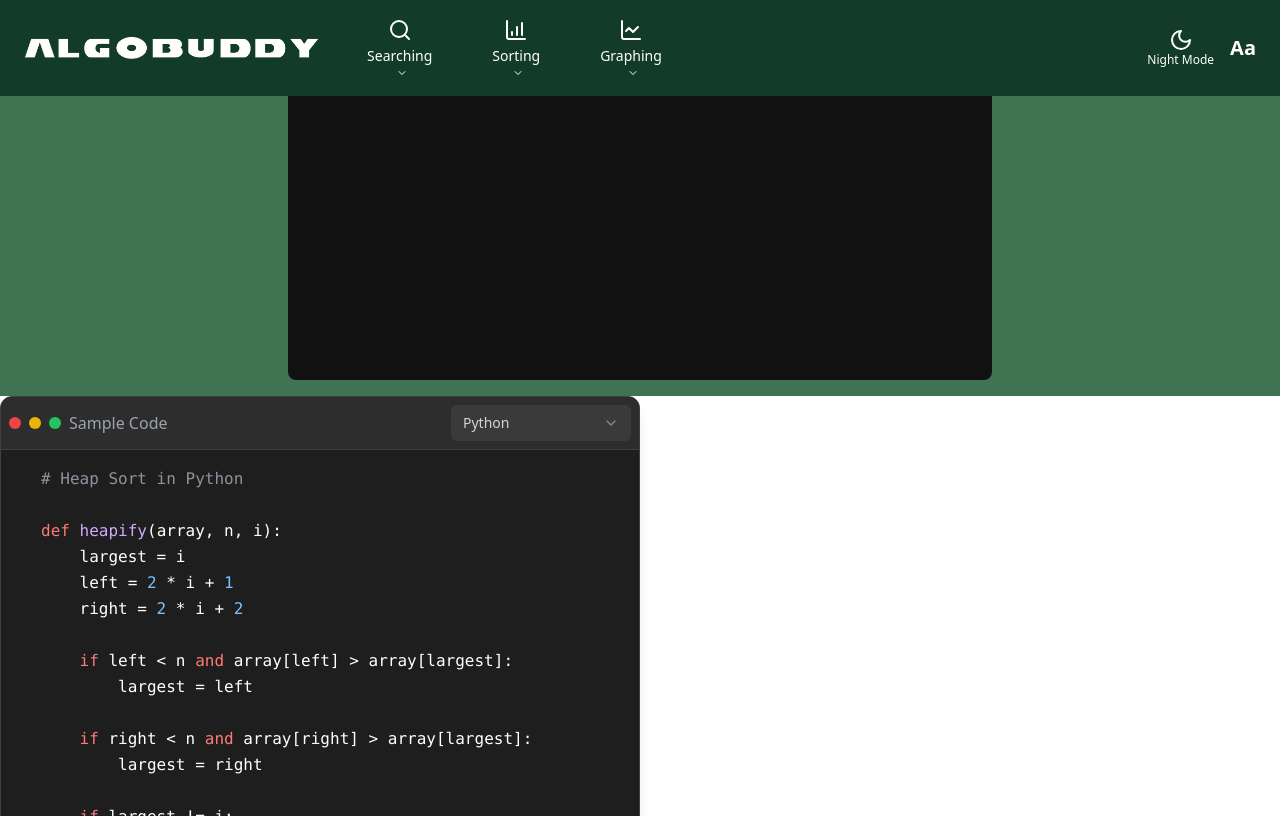
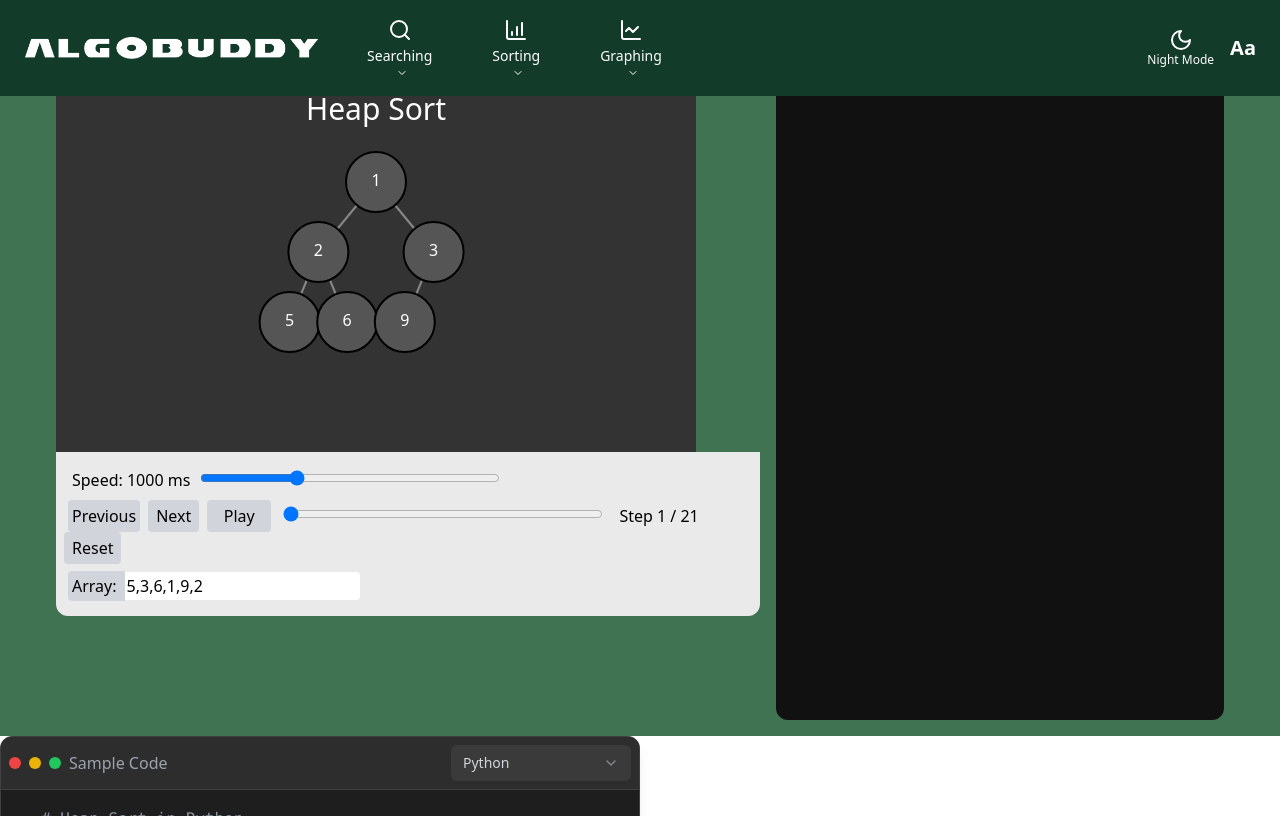
Before and after one commit to Taiyo10/AlgoBuddy, a React (Vite) app in the folder algobuddy/: page /heapsort in a window 1280 px wide. Built offline with nearby package versions, Linux system fonts and the light colour scheme.

Commit message:
update logger css

```diff
--- a/algobuddy/src/Visualizers/BaseViz/ArrayViz.jsx
+++ b/algobuddy/src/Visualizers/BaseViz/ArrayViz.jsx
@@ -88,7 +88,7 @@ const ArrayVisualizer = forwardRef(({ data, speed=1000, title}, ref) => {
 
     // Add zoom behavior to the whole SVG
     const zoom = d3.zoom()
-      .scaleExtent([0.5, 5]) // optional, limit zoom in/out
+      .scaleExtent([0.5,]) // optional, limit zoom in/out
       .on("zoom", (event) => {
         const svg = d3.select(svgRef.current);
         const svgWidth = svg.node().clientWidth;
--- a/algobuddy/src/Visualizers/VisualizeAlgorithm.jsx
+++ b/algobuddy/src/Visualizers/VisualizeAlgorithm.jsx
@@ -55,18 +55,22 @@ const VisualizeAlgorithm = ({ config }) => {
 
     return (
         <div className="flex justify-center visualier bg-accent dark:bg-[#00320A] p-4">
-            <div>
-                {/* <div className="flex items-center w-[55vw] rounded-t-xl gap-2 p-2 bg-[#eaeaea] dark:bg-[#2d2d2d] text-gray-400">
-                    <span className="h-3 w-3 rounded-full bg-red-500" />
-                    <span className="h-3 w-3 rounded-full bg-yellow-500" />
-                    <span className="h-3 w-3 rounded-full bg-green-500" />
-                </div> */}
-                <AlgorithmVisualizer ref={vizRef} data={data} speed={speedRef.current} title={name} />
-                <div className="bg-[#eaeaea] dark:bg-[#2d2d2d] w-[55vw] rounded-b-xl p-2 ">
-                    <StepController jsonData={jsonData} speedRef={speedRef} applyStep={handleApplyStep} reset={reset} />
-                    <Inputs config = {inputs} mapping = {mapping} />
+            <div className="flex">
+                <div className="mr-4">
+                    <AlgorithmVisualizer ref={vizRef} data={data} speed={speedRef.current} title={name} />
+                    <div className="bg-[#eaeaea] dark:bg-[#2d2d2d] w-[55vw] rounded-b-xl p-2 ">
+                        <StepController jsonData={jsonData} speedRef={speedRef} applyStep={handleApplyStep} reset={reset} />
+                        <Inputs config = {inputs} mapping = {mapping} />
+                    </div>
                 </div>
-                <LogViewer logs={logs} />
+                <div>
+                    <div className="flex items-center w-[35vw] rounded-t-xl gap-2 p-2 bg-[#eaeaea] dark:bg-[#2d2d2d] text-gray-400">
+                        <span className="h-3 w-3 rounded-full bg-red-500" />
+                        <span className="h-3 w-3 rounded-full bg-yellow-500" />
+                        <span className="h-3 w-3 rounded-full bg-green-500" />
+                    </div>
+                    <LogViewer logs={logs} />
+                </div>
             </div>
         </div>
     );
--- a/algobuddy/src/Visualizers/components/LogViewer.jsx
+++ b/algobuddy/src/Visualizers/components/LogViewer.jsx
@@ -10,14 +10,15 @@ const LogViewer = ({ logs }) => {
   return (
     <div
       style={{
-        height: "300px",
+        height: "50vw",
+        width: "35vw",
         overflowY: "auto",
         backgroundColor: "#111",
         color: "#0f0",
         fontFamily: "monospace",
         padding: "1rem",
-        borderRadius: "8px",
       }}
+      className="rounded-b-xl"
     >
       {logs.map((log, index) => (
         <div key={index}>{log}</div>
```
